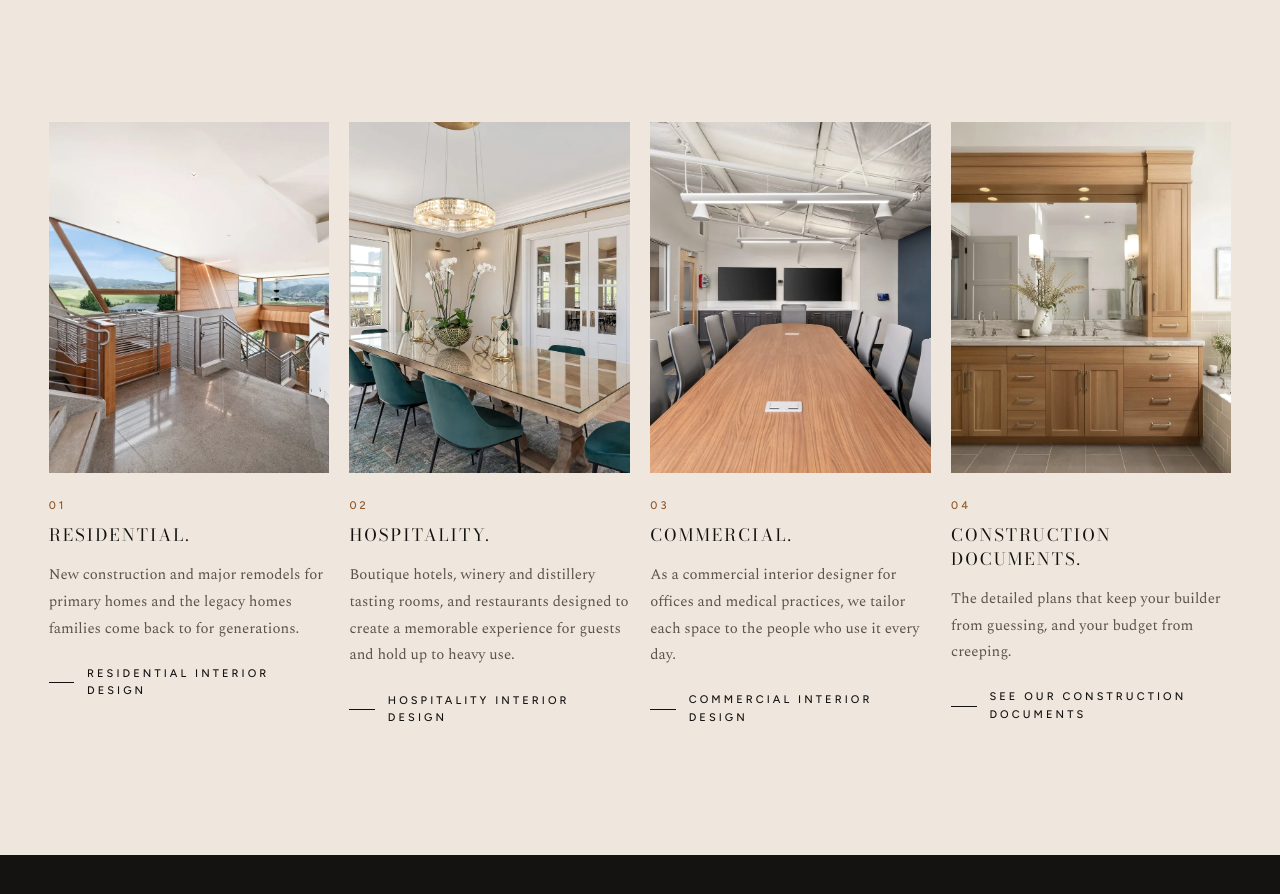
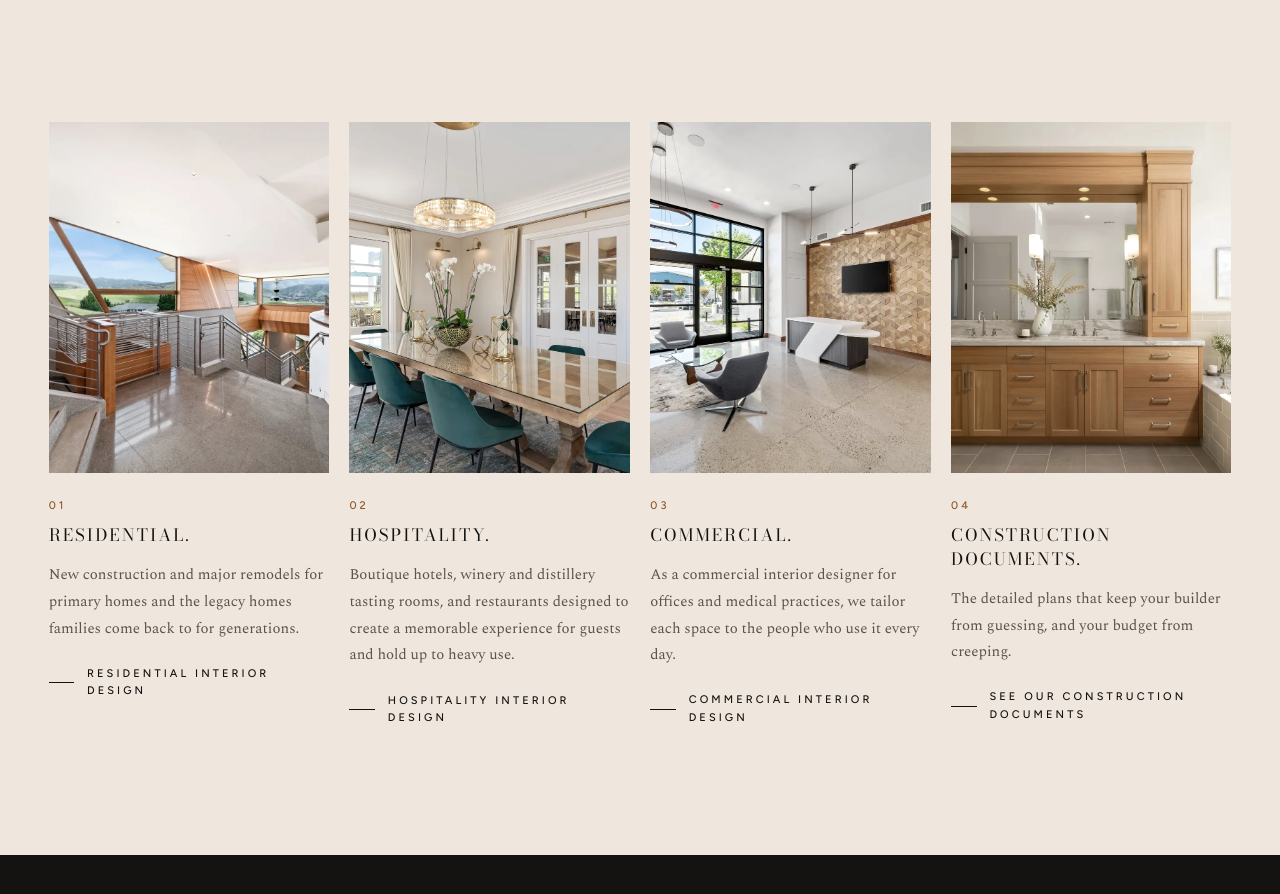
Before and after one commit to sageinteriordesignmarketing/TikTok, a plain HTML site: page design-collaborative/homepage-concept.html in a window 1280 px wide. Shown: the part 2131-3025 px from the top of the page. Drawn offline with nearby package versions, Linux system fonts and the light colour scheme.

Commit message:
Revert Commercial service photo to IMDEX reception
Co-Authored-By: Claude Opus 5.5 <noreply@anthropic.com>
Claude-Session: https://claude.ai/code/session_01WwBvpqPXSJ5f6DX6dMBVaa

```diff
--- a/design-collaborative/homepage-concept.html
+++ b/design-collaborative/homepage-concept.html
@@ -460,7 +460,7 @@ ul,ol{list-style:none}
         <a class="dc-link" href="/hospitality-interior-design">Hospitality Interior Design</a>
       </li>
       <li class="dc-svc__card" data-reveal style="--d:.2s">
-        <div class="dc-media" aria-hidden="true"><img src="images/imdex-office-conference-room.jpg" alt="" loading="lazy" decoding="async" style="object-position:45% 50%"></div>
+        <div class="dc-media" aria-hidden="true"><img src="images/imdex-office-commercial-interior-design.jpg" alt="" loading="lazy" decoding="async"></div>
         <span class="dc-label" aria-hidden="true">03</span>
         <h3 class="dc-h3">Commercial.</h3>
         <p>As a commercial interior designer for offices and medical practices, we tailor each space to the people who use it every day.</p>
```
Also changed, not shown: design-collaborative/squarespace/1-code-block.html (+1 -1 lines).
